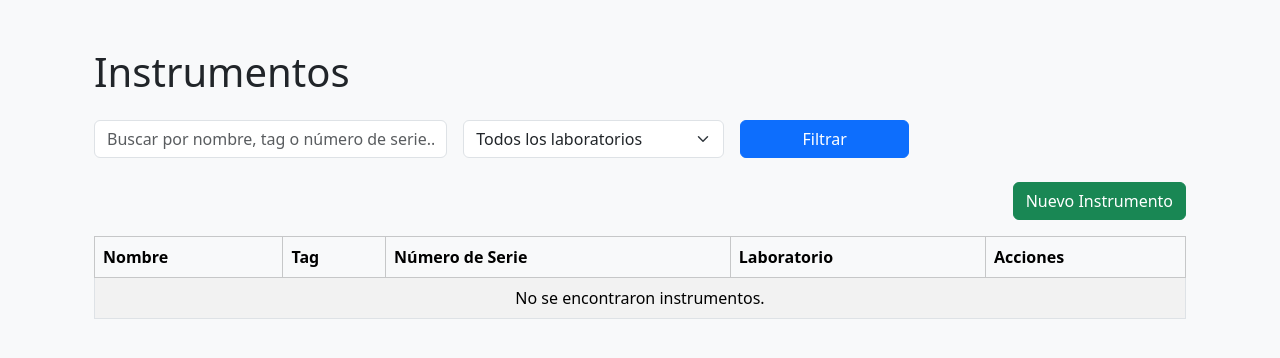
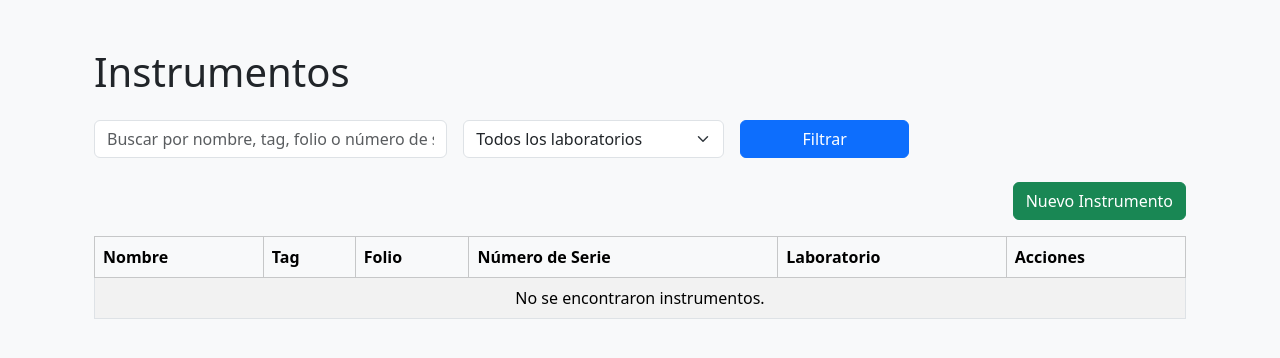
Before and after one commit to israel109910/instrumentosIIESA, a Django app: template codigos/templates/instrumentos/lista.html in a window 1280 px wide. Shown: the part 56-414 px from the top of the page. Run offline with Django 3.2, Linux system fonts and the light colour scheme; the template is opened without the code that fills it, so the values that code supplies are empty.

Commit message:
revision se agrego el folio

```diff
--- a/codigos/forms.py
+++ b/codigos/forms.py
@@ -10,7 +10,7 @@ class CustomUserCreationForm(UserCreationForm):
 class InstrumentoForm(forms.ModelForm):
     class Meta:
         model = Instrumento
-        fields = ['nombre', 'tag', 'modelo', 'serie', 'fecha_calibracion', 'certificado', 'magnitud']
+        fields = ['nombre', 'tag', 'modelo', 'serie','folio', 'fecha_calibracion', 'certificado', 'magnitud']
         widgets = {
             'fecha_calibracion': forms.DateInput(attrs={'type': 'date'}),
         }
--- a/codigos/models.py
+++ b/codigos/models.py
@@ -44,6 +44,7 @@ class Instrumento(models.Model):
     tag = models.CharField(max_length=100)
     modelo = models.CharField(max_length=100)
     serie = models.CharField(max_length=100)
+    folio = models.CharField(max_length=100)
     fecha_calibracion = models.DateField()
     certificado = models.FileField(upload_to='certificados/', null=True, blank=True)
     uuid = models.UUIDField(default=uuid.uuid4, editable=False, unique=True)
--- a/codigos/templates/instrumentos/lista.html
+++ b/codigos/templates/instrumentos/lista.html
@@ -7,7 +7,7 @@
 
     <form method="get" class="row g-3 mb-4">
         <div class="col-md-4">
-            <input type="text" name="q" value="{{ request.GET.q }}" class="form-control" placeholder="Buscar por nombre, tag o número de serie...">
+            <input type="text" name="q" value="{{ request.GET.q }}" class="form-control" placeholder="Buscar por nombre, tag, folio o número de serie...">
         </div>
         {% if request.user.rol != 'LAB' %}
         <div class="col-md-3">
@@ -36,6 +36,7 @@
                 <tr>
                     <th>Nombre</th>
                     <th>Tag</th>
+                    <th>Folio</th>
                     <th>Número de Serie</th>
                     <th>Laboratorio</th>
                     <th>Acciones</th>
@@ -46,6 +47,7 @@
                 <tr>
                     <td>{{ instrumento.nombre }}</td>
                     <td>{{ instrumento.tag }}</td>
+                    <td>{{ instrumento.folio }}</td>
                     <td>{{ instrumento.serie }}</td>
                     <td>
                         {% if instrumento.laboratorio %}
@@ -64,7 +66,7 @@
                 </tr>
                 {% empty %}
                 <tr>
-                    <td colspan="5" class="text-center">No se encontraron instrumentos.</td>
+                    <td colspan="6" class="text-center">No se encontraron instrumentos.</td>
                 </tr>
                 {% endfor %}
             </tbody>
```
Also changed, not shown: codigos/views.py (+19 -35 lines), codigos/migrations/0003_instrumento_fabricante.py (added), codigos/migrations/0004_rename_fabricante_instrumento_folio.py (added), db.sqlite3.
